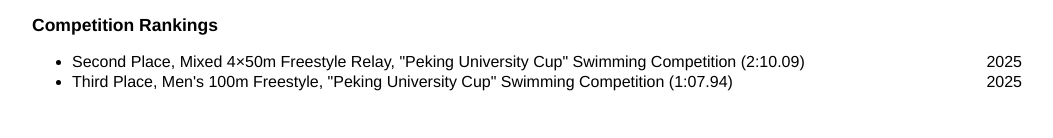
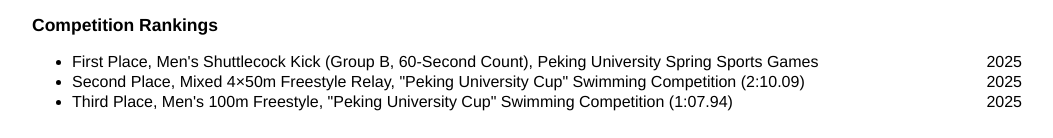
Before and after one commit to Ivan-Zhong/Ivan-Zhong.github.io, a plain HTML site: page index.html in a window 1280 px wide. Shown: the part 4681-4819 px from the top of the page, without its empty margins (115-1168 px from the left). Drawn offline with Linux system fonts and the light colour scheme.

Commit message:
Update index.html

```diff
--- a/index.html
+++ b/index.html
@@ -411,6 +411,7 @@
 
         <h3>Competition Rankings</h3>
         <ul style="font-size: 12pt; text-align: justify;">
+          <li>First Place, Men's Shuttlecock Kick (Group B, 60-Second Count), Peking University Spring Sports Games <div style="float:right; text-align:right">2025</div></li>
           <li>Second Place, Mixed 4×50m Freestyle Relay, "Peking University Cup" Swimming Competition (2:10.09) <div style="float:right; text-align:right">2025</div></li>
           <li>Third Place, Men's 100m Freestyle, "Peking University Cup" Swimming Competition (1:07.94) <div style="float:right; text-align:right">2025</div></li>
         </ul>
```
